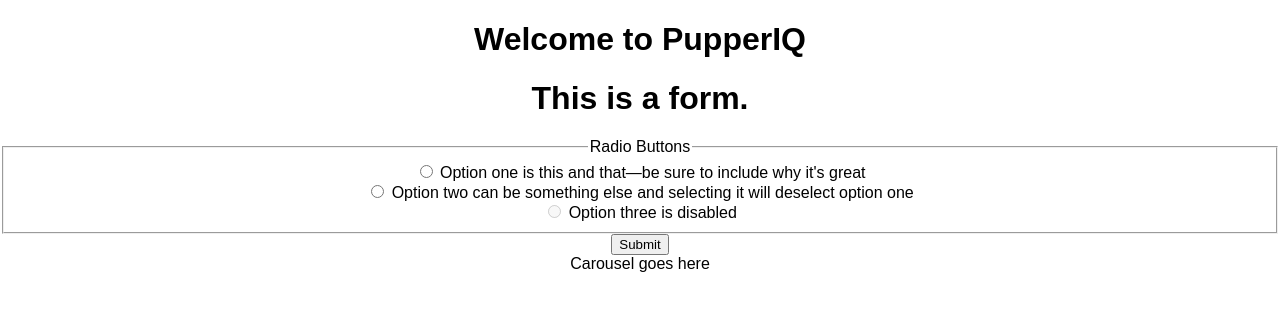
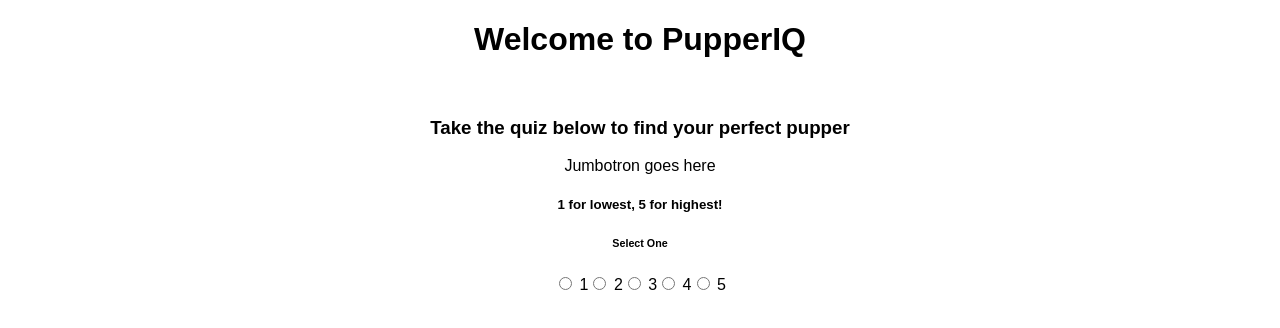
Before and after one commit to Noah-Amar/PupperIQ, a React (Create React App) app in the folder pupperiq/: page / in a window 1280 px wide. Shown: the top 328 px of the page. Built offline with nearby package versions, Linux system fonts and the light colour scheme; the HTML template or start-up script is replaced by a standard one.

Commit message:
important commit

```diff
--- a/pupperiq/src/App.js
+++ b/pupperiq/src/App.js
@@ -3,14 +3,16 @@ import './App.css';
 import Header from './Header/Header';
 import Quiz from './Form/Form';
 import Jumbotron from './Header/Jumbotron';
+import FirstFive from './Form/5radios';
 
 class App extends Component {
   render() {
     return (
       <div className="App">
       <Header />
-      <Quiz />
       <Jumbotron />
+      {/* <Quiz /> */}
+      <FirstFive />
       </div>
     );
   }
--- /dev/null
+++ b/pupperiq/src/Form/5radios.jsx
@@ -0,0 +1,98 @@
+import React from "react";
+import {
+  Card,
+  CardImg,
+  CardText,
+  CardBody,
+  CardTitle,
+  CardSubtitle,
+  Button,
+  Label,
+  Form,
+  FormGroup,
+  Input,
+  FormText
+} from "reactstrap";
+
+const questions = [
+    {
+        topic: 'shedding',
+        question: 'I don\'t mind if a dog sheds'
+    },
+
+    {
+        topic: 'play',
+        question: 'I love to play fetch, tug of war, and other games with puppers'
+    },
+
+    {
+        topic: 'activity',
+        question: 'I am very active, I spend a lot of time outdoors, and I want a companion to join me'
+    },
+
+    {
+        topic: 'affection',
+        question: 'I\'m looking for less of a roommate and more of a companion to spend lots of time together'
+    },
+
+    {
+        topic: 'trainability',
+        question: 'I\'m not laid back about training-I plan to do lots of training with my dog'
+    },
+
+    {
+        topic: 'size',
+        question: 'My preferred dog size, 1 being very small and 5 being extra large'
+    },
+
+    {
+        topic: 'other pets',
+        question: 'I have other pets'
+    },
+
+    {
+        topic: 'maintenence',
+        question: 'I don\'t mind a maintenence routine with my dog, including brushing and bathing often'
+    },
+
+    {
+        topic: 'climate',
+        question: '\"My climate is...\" 1 is very cold, 5 is tropical'
+    }
+];
+
+const FirstFive = props => {
+  return (
+    <div>
+      <Card>
+        <CardBody>
+          <CardTitle><legend> 1 for lowest, 5 for highest! </legend> </CardTitle>
+          <CardSubtitle>Select One</CardSubtitle>
+          <CardText>
+            <Label check>
+              <Input type="radio" name="radio1" /> 1
+            </Label>
+
+            <Label check>
+              <Input type="radio" name="radio1" /> 2
+            </Label>
+
+            <Label check>
+              <Input type="radio" name="radio1" /> 3
+            </Label>
+
+            <Label check>
+              <Input type="radio" name="radio1" /> 4
+            </Label>
+
+            <Label check>
+              <Input type="radio" name="radio1" /> 5
+            </Label>
+          </CardText>
+        </CardBody>
+      </Card>
+    </div>
+  );
+};
+
+export default FirstFive;
--- a/pupperiq/src/Form/Form.jsx
+++ b/pupperiq/src/Form/Form.jsx
@@ -1,42 +1,47 @@
-import React, { Component } from 'react';
-import { Button, Form, FormGroup, Label, Input, FormText } from 'reactstrap';
+// import React, { Component } from "react";
+// import { Button, Form, FormGroup, Label, Input, FormText } from "reactstrap";
 
-class Quiz extends Component {
-    constructor(props) {
-        super(props);
-        this.state = {  }
-    }
-    render() {
-        return (
-            <div>
-               <h1> This is a form. </h1>
-               <Form>
-        <FormGroup tag="fieldset">
-          <legend>Radio Buttons</legend>
-          <FormGroup check>
-            <Label check>
-              <Input type="radio" name="radio1" />{' '}
-              Option one is this and that—be sure to include why it's great
-            </Label>
-          </FormGroup>
-          <FormGroup check>
-            <Label check>
-              <Input type="radio" name="radio1" />{' '}
-              Option two can be something else and selecting it will deselect option one
-            </Label>
-          </FormGroup>
-          <FormGroup check disabled>
-            <Label check>
-              <Input type="radio" name="radio1" disabled />{' '}
-              Option three is disabled
-            </Label>
-          </FormGroup>
-        </FormGroup>
-        <Button>Submit</Button>
-      </Form>
-            </div>
-         );
-    }
-}
+// class Quiz extends Component {
+//   constructor(props) {
+//     super(props);
+//     this.state = {};
+//   }
 
-export default Quiz;
+//   render() {
+//     return (
+//       <div>
+//         <Form>
+//           <h4>
+//             <legend>1 for lowest, 5 for highest! </legend>
+//           </h4>
+
+//             <div>
+//               <Label check>
+//                 <Input type="radio" name="radio1"  /> 1
+//               </Label>
+
+//               <Label check>
+//                 <Input type="radio" name="radio1" /> 2
+//               </Label>
+
+//               <Label check>
+//                 <Input type="radio" name="radio1" /> 3
+//               </Label>
+
+//               <Label check>
+//                 <Input type="radio" name="radio1" /> 4
+//               </Label>
+
+//               <Label check>
+//                 <Input type="radio" name="radio1" /> 5
+//               </Label>
+
+//               <Button>Submit</Button>
+//             </div>
+//         </Form>
+//       </div>
+//     );
+//   }
+// }
+
+// export default Quiz;
--- a/pupperiq/src/Header/Header.jsx
+++ b/pupperiq/src/Header/Header.jsx
@@ -4,6 +4,8 @@ const Header = () => {
     return (
         <div>
             <h1> Welcome to PupperIQ </h1>
+            <br/>
+            <h3> Take the quiz below to find your perfect pupper </h3>
         </div>
      );
 }
--- a/pupperiq/src/Header/Jumbotron.jsx
+++ b/pupperiq/src/Header/Jumbotron.jsx
@@ -3,7 +3,7 @@ import React from 'react';
 const Jumbotron = () => {
     return (
         <div>
-            Carousel goes here
+            Jumbotron goes here
         </div>
       );
 }
```
